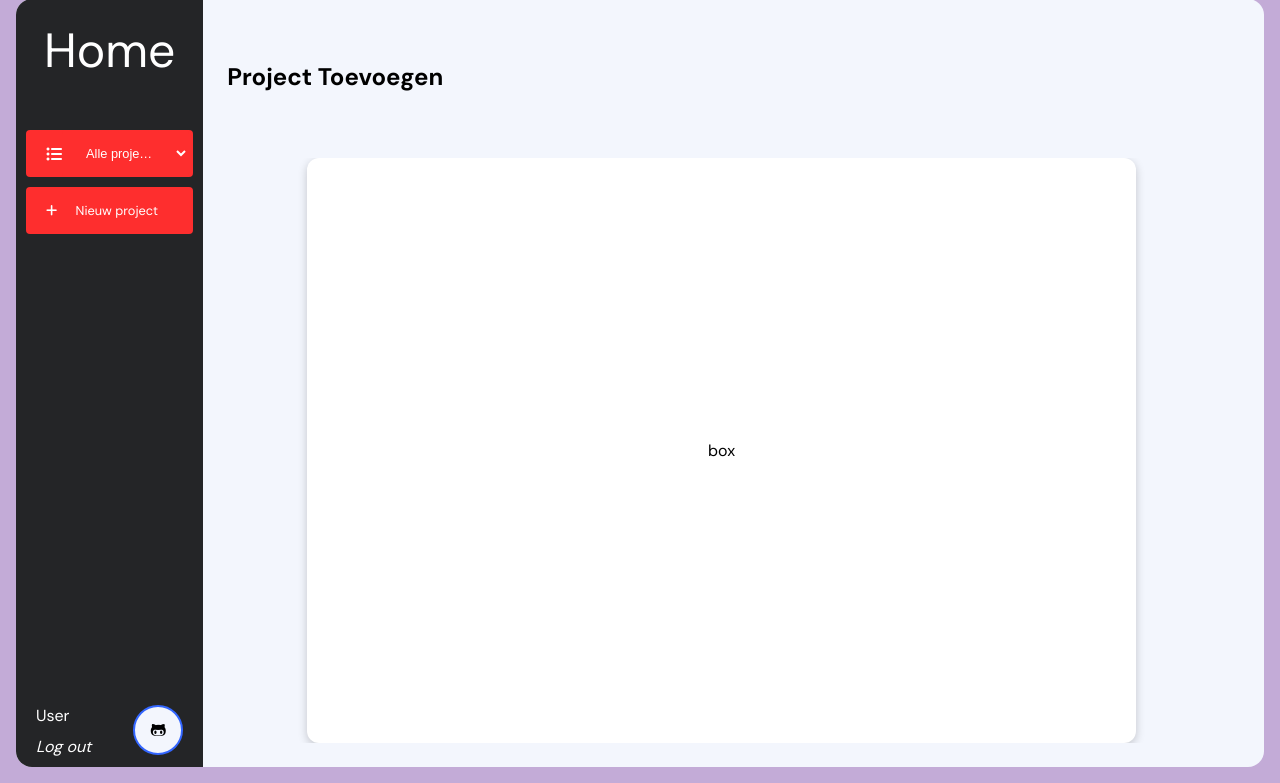
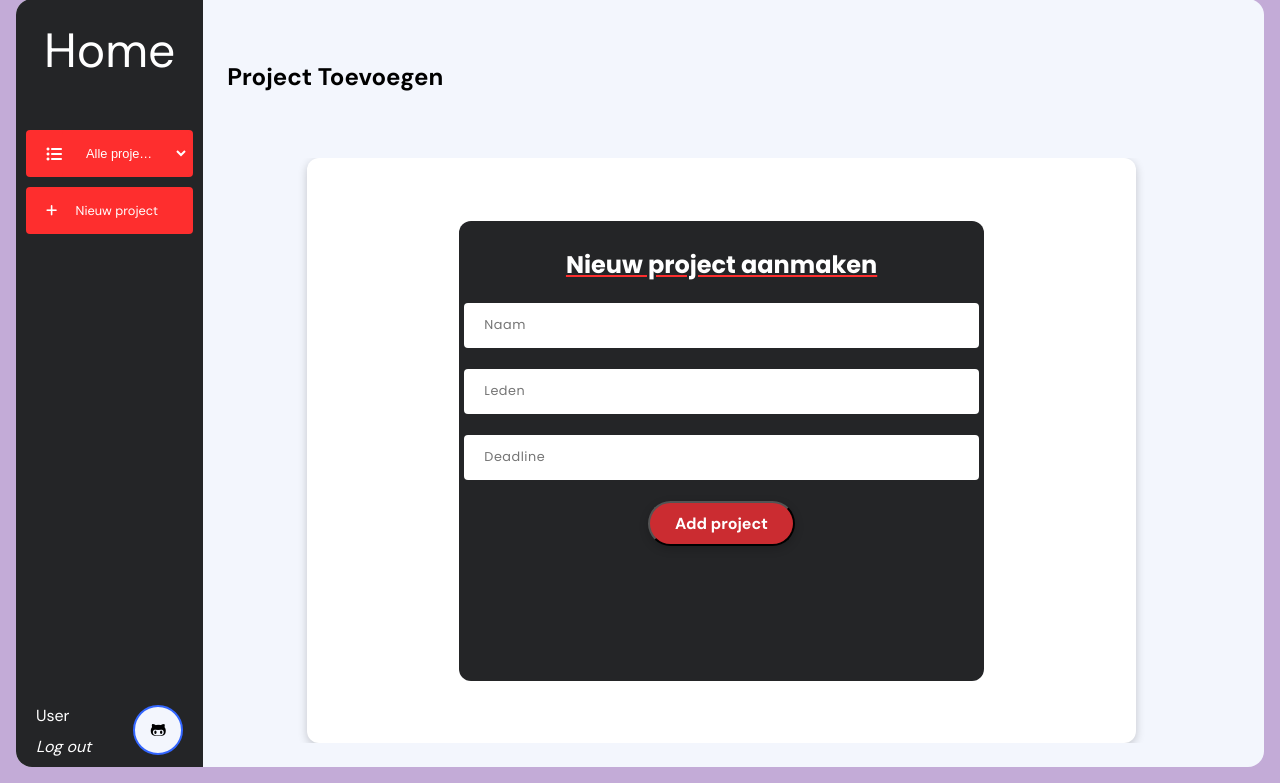
Before and after one commit to timvdlee/A4, a Django app: page /project-toevoegen in a window 1280 px wide. Shown: the part 17-800 px from the top of the page. Run offline with Django 4.2, Linux system fonts and the light colour scheme; some libraries are stand-ins or nearby versions.

Commit message:
Alle onderdelen aanwezig op de project aanmaak pagina. Nog nodig op deze pagina is de spacing van de onderdelen fixen, de rand van de knop aanpassen en de spacing van het zwarte veld ten opzichte van de onderkant aanpassen

```diff
--- a/Project_A4/static/css/style.css
+++ b/Project_A4/static/css/style.css
@@ -236,11 +236,49 @@ body {
 
 }
 
-.pa_black_box{
+.pa_black_box {
     display: flex;
-    justify-content: flex-end;
-    align-items: flex-end;
     flex-direction: column;
+    align-items: center;
     width: 80%;
     height: 80%;
+    background-color: #242527;
+    border-radius: 12px;
+    padding: 5px;
 }
+
+.pa_text {
+    font-family: var(--secondary-font);
+    font-size: x-large;
+    color: var(--primary-font-color);
+    font-weight: bold;
+    text-decoration: underline var(--primary-button-background);
+}
+
+.pa_user_input {
+    cursor: pointer;
+    font-family: var(--secondary-font);
+    padding: 13px 20px;
+    height: 45px;
+    width: 100%;
+    border-radius: 4px;
+    font-size: 0.8em;
+    line-height: 20px;
+    letter-spacing: 0.5px;
+    outline: none;
+    color: black;
+    background-color: white;
+    border: none;
+
+}
+
+.pa_button {
+    color: var(--primary-font-color);
+    background-color: #CB2C31;
+    box-shadow: 0 3px 10px rgb(0 0 0 / 0.2);
+    border-radius: 30px;
+    padding: 10px 25px;
+    font: var(--secondary-font);
+    font-weight: bold;
+
+}
--- a/Project_A4/templates/project-toevoegen.html
+++ b/Project_A4/templates/project-toevoegen.html
@@ -4,9 +4,28 @@
 <div class="pa_page_row">
     <div class="pa_page_column">
         <div class="pa_whitebox">
-            box
+            <div class="pa_page_row">
+                <div class="pa_page_column">
+                    <div class="pa_black_box">
+                        <br>
+                        <div class="pa_text">Nieuw project aanmaken</div>
+                        <br>
+                        <input class="pa_user_input" type="text"
+                               id="naam_nieuw_project" placeholder="Naam">
+                        <br>
+                        <input class="pa_user_input" type="text"
+                               id="leden_nieuw_project" placeholder="Leden">
+                        <br>
+                        <input class="pa_user_input" type="text"
+                               id="deadline_nieuw_project" placeholder="Deadline">
+                        <br>
+                        <input type="submit" class="pa_button" value="Add project">
+                    </div>
+                </div>
+            </div>
         </div>
     </div>
+</div>
 </div>
 
 
```
